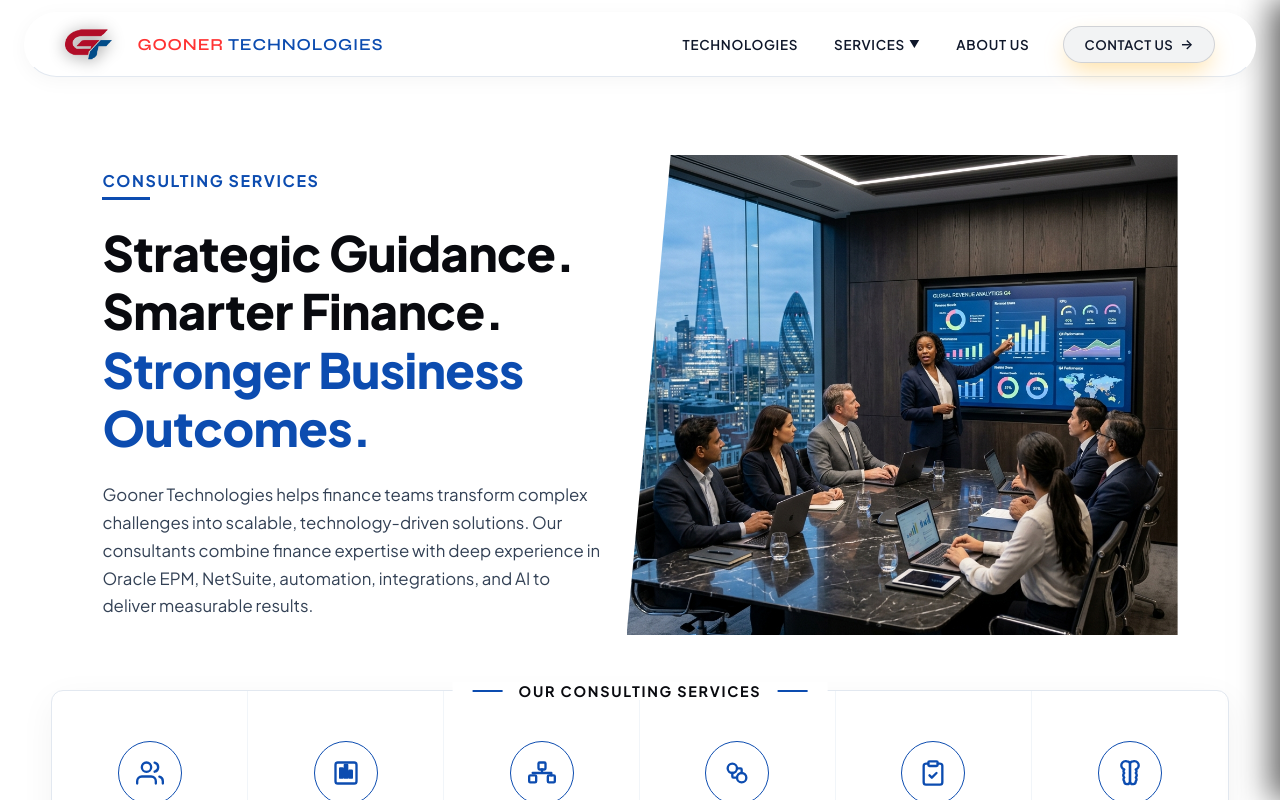
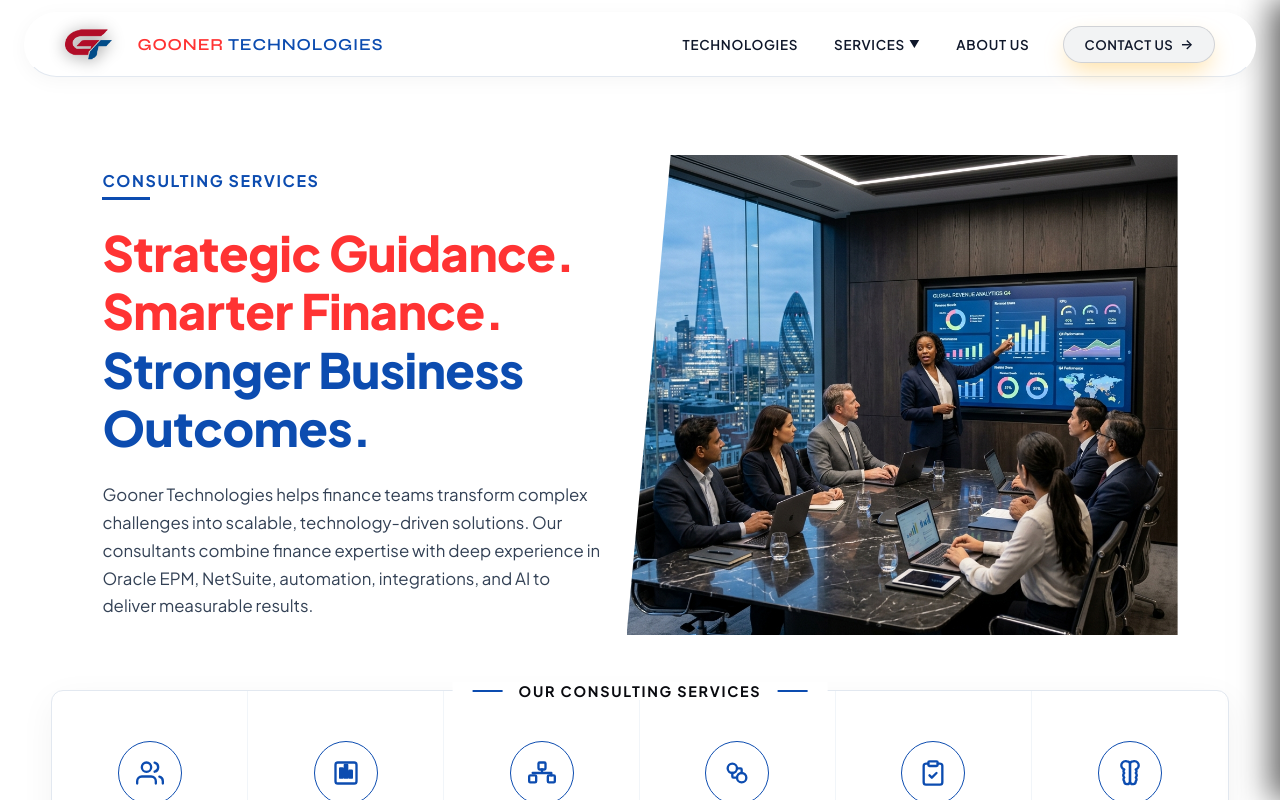
Before and after one commit to Harshit-1309/Gooner_tech, a React (Vite) app: page /services/consulting in a window 1280 px wide. Shown: the top 800 px of the page. Built offline with nearby package versions, Linux system fonts and the light colour scheme; the HTML template or start-up script is replaced by a standard one.

Commit message:
Color Consulting page hero title first lines red

```diff
--- a/src/refinements.css
+++ b/src/refinements.css
@@ -1374,3 +1374,10 @@ span.brand__name--technologies,
 .prod-hero__title {
   color: #ff3333 !important;
 }
+
+/* =========================================================
+   CONSULTING PAGE HERO TITLE RED TEXT
+   ========================================================= */
+.picture-hero__title {
+  color: #ff3333 !important;
+}
```
Also changed, not shown: 1 other file (tests, documents, lock files or other folders).
